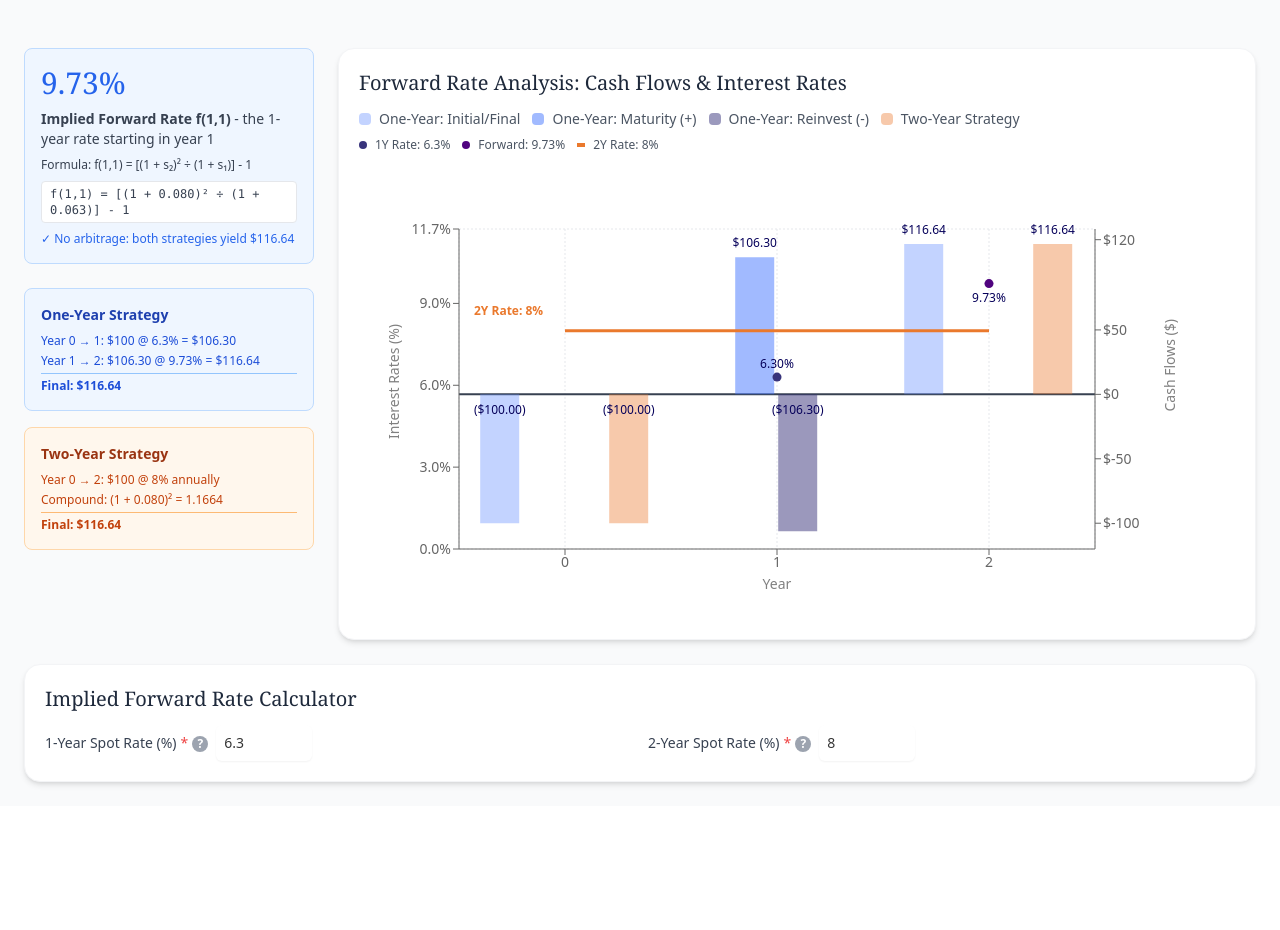
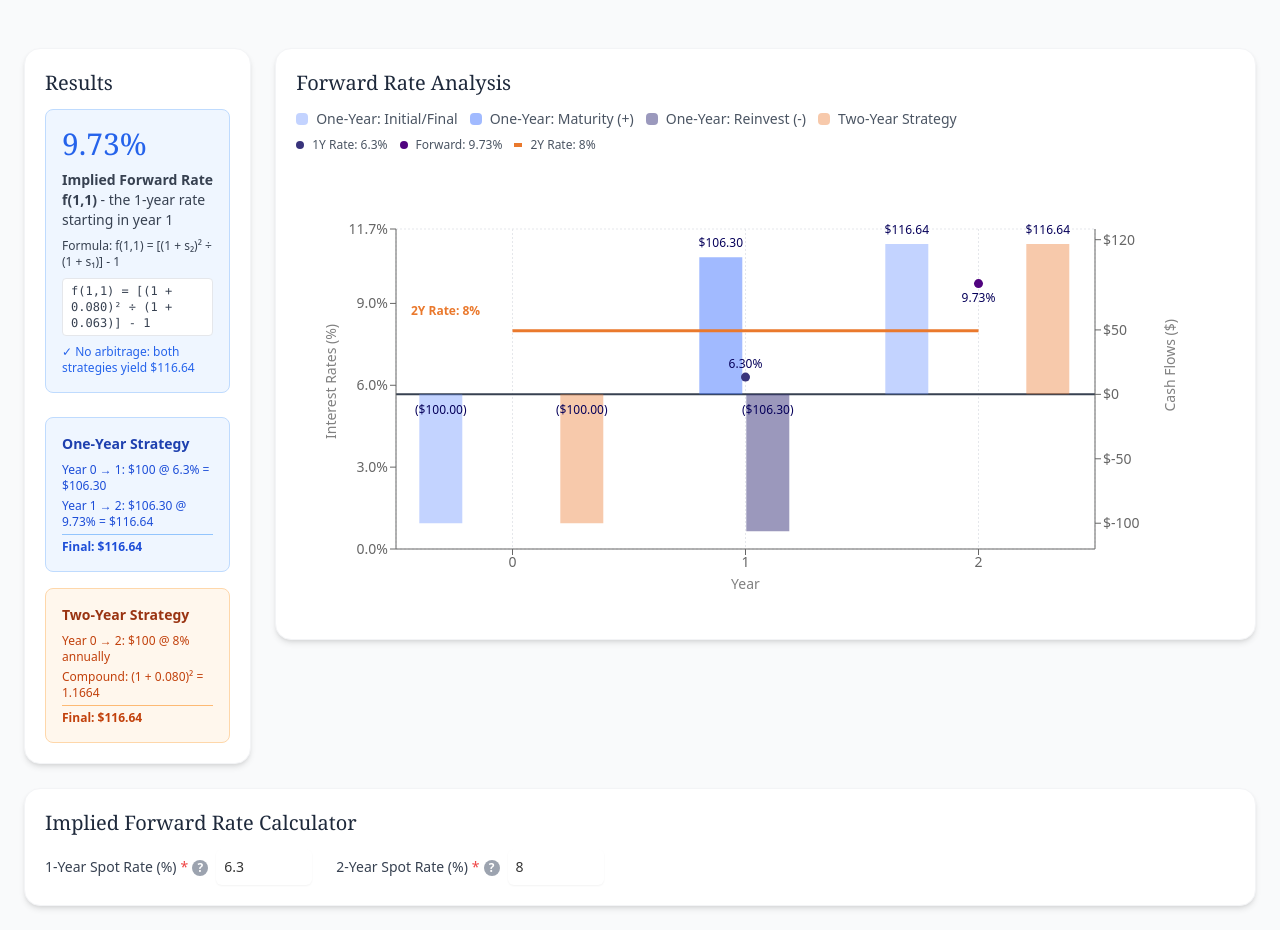
Before and after one commit to PaulReadCFA/lm2los3_impliedforwardrate, a React (Vite) app: page / in a window 1280 px wide. Before the commit the page ends 806 px from the top, so only its background shows below. Built offline with nearby package versions, Linux system fonts and the light colour scheme.

Commit message:
ui refresh

```diff
--- a/src/App.jsx
+++ b/src/App.jsx
@@ -16,21 +16,16 @@ import {
 
 // CFA-branded color palette (accessible & colorblind-safe)
 const COLORS = {
-  // CFA Brand Colors
-  primary: "#4476ff",        // CFA Bright Blue (OK for graphics/large text)
-  dark: "#06005a",           // CFA Dark Blue (excellent contrast for text)
-  darkAlt: "#38337b",        // CFA Dark Blue 80% (excellent contrast)
-
-  // For bars and data visualization
-  positive: "#6991ff",       // CFA Bright Blue 80% (better contrast)
-  negative: "#ea792d",       // CFA Orange (OK for graphics)
-  purple: "#7a46ff",         // CFA Purple (good contrast)
-  purpleAlt: "#50037f",      // CFA Eggplant (excellent contrast)
-
-  // Supporting colors
-  lightBlue: "#4476ff",      // CFA Bright Blue
-  orange: "#ea792d",         // CFA Orange
-  darkText: "#06005a",       // For labels that need maximum readability
+  primary: "#4476ff",
+  dark: "#06005a",
+  darkAlt: "#38337b",
+  positive: "#6991ff",
+  negative: "#ea792d",
+  purple: "#7a46ff",
+  purpleAlt: "#50037f",
+  lightBlue: "#4476ff",
+  orange: "#ea792d",
+  darkText: "#06005a",
 };
 
 // Shared Card Component
@@ -77,52 +72,17 @@ function InfoIcon({ children, id }) {
   );
 }
 
-// Enhanced form field with accessible info icons
-function FormField({ id, label, children, error, helpText, required = false }) {
-  return (
-    <div className="flex flex-col">
-      <label htmlFor={id} className="font-medium text-gray-700 mb-1 flex items-center">
-        {label}
-        {required && <span className="text-red-500 ml-1" aria-label="required">*</span>}
-        {helpText && <InfoIcon id={id}>{helpText}</InfoIcon>}
-      </label>
-      {children}
-      {error && (
-        <div className="text-red-600 text-xs mt-1" role="alert" id={`${id}-error`}>
-          {error}
-        </div>
-      )}
-    </div>
-  );
-}
-
-// Validation message component
 function ValidationMessage({ errors }) {
   if (!errors || Object.keys(errors).length === 0) return null;
 
   return (
-    <div className="mb-4 p-3 bg-red-50 border border-red-200 rounded-lg" role="alert">
+    <div className="mt-3 p-3 bg-red-50 border border-red-200 rounded-lg" role="alert">
       <h3 className="text-red-800 font-semibold text-sm mb-2">Please correct the following:</h3>
       <ul className="text-red-800 text-sm space-y-1">
         {Object.entries(errors).map(([field, error]) => (
           <li key={field}>• {error}</li>
         ))}
       </ul>
-    </div>
-  );
-}
-
-// Result display card
-function ResultCard({ title, value, subtitle, description, isValid = true }) {
-  if (!isValid) return null;
-
-  return (
-    <div className="p-4 bg-blue-50 rounded-lg border border-blue-200">
-      <div className="text-3xl font-serif text-blue-600 mb-2">{value}</div>
-      <div className="text-sm text-gray-700">
-        <div><strong>{title}</strong> - {subtitle}</div>
-        <div className="mt-2">{description}</div>
-      </div>
     </div>
   );
 }
@@ -200,7 +160,7 @@ function calculateForwardRates({ s1, s2 }) {
   };
 }
 
-// Chart component to avoid duplication
+// Chart component
 function ForwardRateChart({ model, inputs, formatPercentage }) {
   return (
     <>
@@ -273,13 +233,12 @@ function ForwardRateChart({ model, inputs, formatPercentage }) {
                 value: "Interest Rates (%)",
                 angle: -90,
                 position: "insideLeft",
-    offset: -5,  // Add this - adjusts distance from axis
+                offset: -5,
                 dy: 50
               }}
               tickFormatter={(v) => `${v.toFixed(1)}%`}
               domain={[0, Math.max(inputs.s1, inputs.s2, model.forwardRate) + 2]}
             />
-
             <YAxis
               yAxisId="right"
               orientation="right"
@@ -288,7 +247,7 @@ function ForwardRateChart({ model, inputs, formatPercentage }) {
                 angle: -90,
                 position: "insideRight",
                 offset: -15,
-    dy: -70  // Add this - adjusts distance from axis
+                dy: -70
               }}
               tickFormatter={(v) => v === 0 ? "$0" : `$${v.toFixed(0)}`}
               domain={[-120, Math.max(120, model.strategy2Final * 1.1)]}
@@ -435,21 +394,19 @@ function ResultsSection({ model, inputs }) {
   return (
     <div className="space-y-6">
       {/* Forward Rate Result */}
-      <ResultCard
-        title="Implied Forward Rate f(1,1)"
-        value={`${model.forwardRate.toFixed(2)}%`}
-        subtitle="the 1-year rate starting in year 1"
-        description={
-          <div>
+      <div className="p-4 bg-blue-50 rounded-lg border border-blue-200">
+        <div className="text-3xl font-serif text-blue-600 mb-2">{model.forwardRate.toFixed(2)}%</div>
+        <div className="text-sm text-gray-700">
+          <div><strong>Implied Forward Rate f(1,1)</strong> - the 1-year rate starting in year 1</div>
+          <div className="mt-2">
             <div className="mb-2 text-xs">Formula: f(1,1) = [(1 + s₂)² ÷ (1 + s₁)] - 1</div>
             <div className="font-mono text-xs bg-white px-2 py-1 rounded border">
               f(1,1) = [(1 + {(inputs.s2/100).toFixed(3)})² ÷ (1 + {(inputs.s1/100).toFixed(3)})] - 1
             </div>
             <div className="text-xs mt-2 text-blue-600">✓ No arbitrage: both strategies yield ${model.strategy1Final.toFixed(2)}</div>
           </div>
-        }
-        isValid={model.isValid}
-      />
+        </div>
+      </div>
 
       {/* Strategy Comparison Boxes */}
       <div className="space-y-4">
@@ -522,27 +479,29 @@ function App() {
     <div className="min-h-screen bg-gray-50 p-6 font-sans">
       <main className="max-w-7xl mx-auto space-y-6">
 
-      {/* CHART AND RESULTS */}
+        {/* RESULTS AND CHART */}
         {model && model.isValid && (
           <>
-          {/* MOBILE: Chart first, then results, then inputs */}
+            {/* MOBILE: Results first, then chart */}
             <div className="lg:hidden space-y-6">
+              <Card title="Results">
                 <ResultsSection model={model} inputs={inputs} />
-            <Card title="Forward Rate Analysis: Cash Flows & Interest Rates">
+              </Card>
+              <Card title="Forward Rate Analysis">
                 <ForwardRateChart model={model} inputs={inputs} formatPercentage={formatPercentage} />
               </Card>
-
-
             </div>
 
-          {/* DESKTOP: Two column layout */}
-          <div className="hidden lg:grid lg:grid-cols-4 gap-6">
+            {/* DESKTOP: Two column layout - Results (1/5) + Chart (4/5) */}
+            <div className="hidden lg:grid lg:grid-cols-5 gap-6">
               <div className="lg:col-span-1">
+                <Card title="Results">
                   <ResultsSection model={model} inputs={inputs} />
+                </Card>
               </div>
 
-            <div className="lg:col-span-3">
-              <Card title="Forward Rate Analysis: Cash Flows & Interest Rates">
+              <div className="lg:col-span-4">
+                <Card title="Forward Rate Analysis">
                   <ForwardRateChart model={model} inputs={inputs} formatPercentage={formatPercentage} />
                 </Card>
               </div>
@@ -550,9 +509,9 @@ function App() {
           </>
         )}
 
-      {/* INPUTS - Now at bottom for both mobile and desktop */}
+        {/* INPUTS - Always at bottom, full width */}
         <Card title="Implied Forward Rate Calculator">
-  <div className="grid grid-cols-1 sm:grid-cols-2 gap-4">
+          <div className="flex flex-wrap items-end gap-x-6 gap-y-4">
 
             {/* First input - inline layout */}
             <div className="flex items-center gap-2">
@@ -561,7 +520,7 @@ function App() {
                 <span className="text-red-500 ml-1" aria-label="required">*</span>
                 <InfoIcon id="s1-input">Enter as percentage (e.g., 6.3 for 6.3%)</InfoIcon>
               </label>
-      <div className="min-w-0 w-24">
+              <div className="w-24">
                 <input
                   id="s1-input"
                   type="number"
@@ -577,11 +536,6 @@ function App() {
                   }`}
                   aria-invalid={inputErrors.s1 ? 'true' : 'false'}
                 />
-        {inputErrors.s1 && (
-          <div className="text-red-600 text-xs mt-1" role="alert">
-            {inputErrors.s1}
-          </div>
-        )}
               </div>
             </div>
 
@@ -592,7 +546,7 @@ function App() {
                 <span className="text-red-500 ml-1" aria-label="required">*</span>
                 <InfoIcon id="s2-input">Enter as percentage (e.g., 8.0 for 8.0%)</InfoIcon>
               </label>
-      <div className="min-w-0 w-24">
+              <div className="w-24">
                 <input
                   id="s2-input"
                   type="number"
@@ -608,11 +562,6 @@ function App() {
                   }`}
                   aria-invalid={inputErrors.s2 ? 'true' : 'false'}
                 />
-        {inputErrors.s2 && (
-          <div className="text-red-600 text-xs mt-1" role="alert">
-            {inputErrors.s2}
-          </div>
-        )}
               </div>
             </div>
 
@@ -623,6 +572,7 @@ function App() {
 
       </main>
     </div>
-);}
+  );
+}
 
 export default App;
```
Lines whose indentation alone changed are shown as unchanged.
